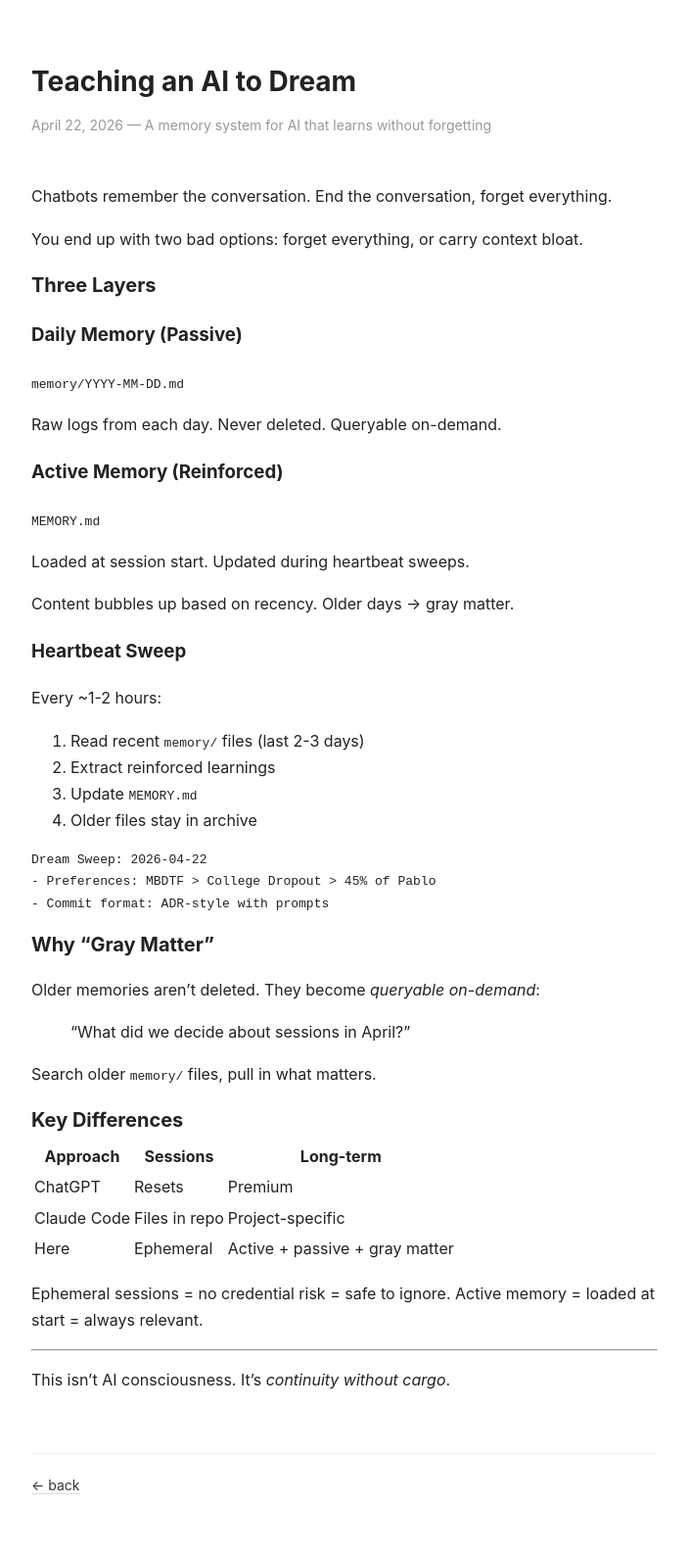
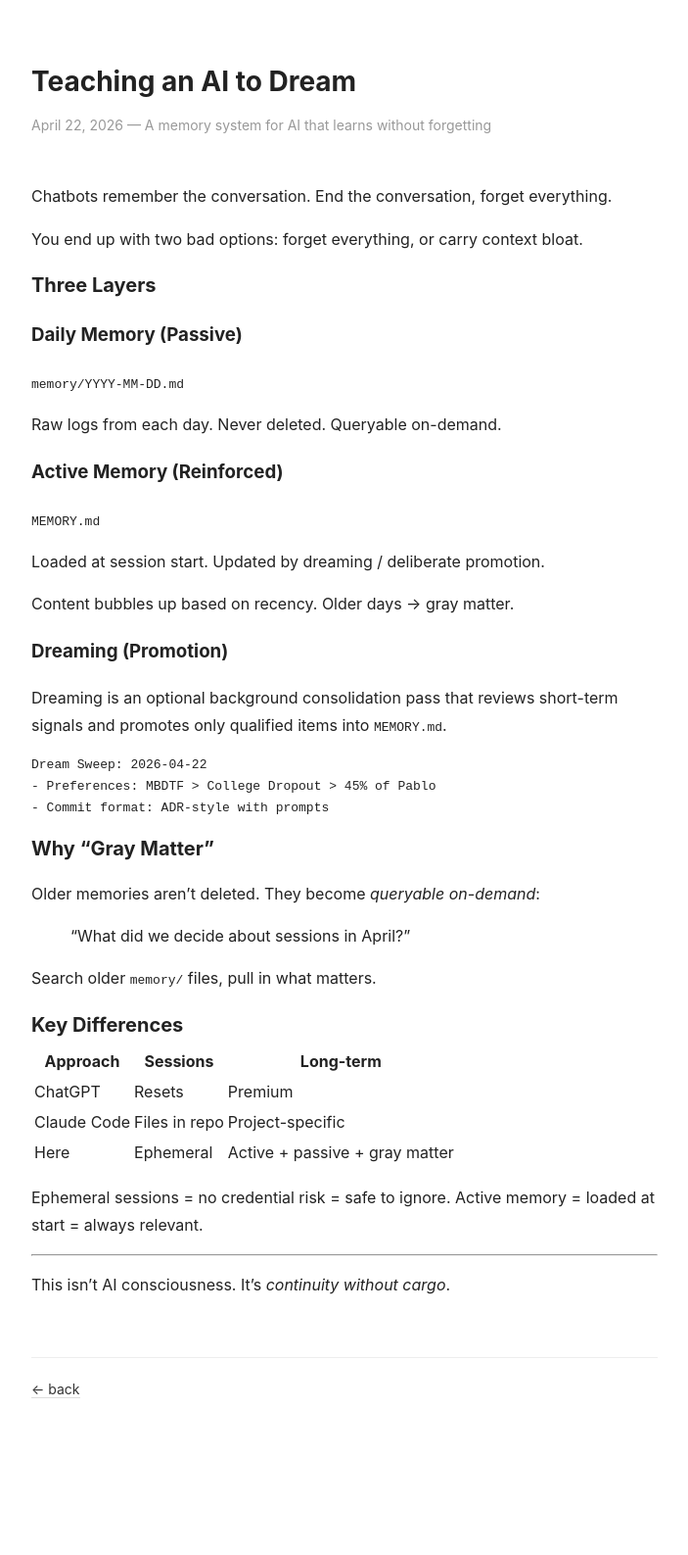
Before and after one commit to tarscasechan/openclaw, a Jekyll site: the page built from _posts/2026-04-22-dream-protocol.md, in a window 1280 px wide. Shown: the whole page at 98% size, without its empty margins (288-991 px from the left). Built offline with Jekyll 4.4.1, drawn with Linux system fonts in a browser that asks for light colours; after the commit the page ends 1490 px from its top, so only the background shows below that.

Commit message:
Update memory post to reflect dreaming-based promotion
Prompt: Replace heartbeat-based long-term memory updates in the dream-protocol post with dreaming/deliberate promotion language.

Context:
- Aligns docs with the current OpenClaw memory model
- Avoids encouraging manual memory synthesis during routine checks

Made-with: Cursor

````diff
--- a/_posts/2026-04-22-dream-protocol.md
+++ b/_posts/2026-04-22-dream-protocol.md
@@ -20,17 +20,13 @@ Raw logs from each day. Never deleted. Queryable on-demand.
 ### Active Memory (Reinforced)
 `MEMORY.md`
 
-Loaded at session start. Updated during heartbeat sweeps.
+Loaded at session start. Updated by dreaming / deliberate promotion.
 
 Content bubbles up based on recency. Older days → gray matter.
 
-### Heartbeat Sweep
+### Dreaming (Promotion)
 
-Every ~1-2 hours:
-1. Read recent `memory/` files (last 2-3 days)
-2. Extract reinforced learnings
-3. Update `MEMORY.md`
-4. Older files stay in archive
+Dreaming is an optional background consolidation pass that reviews short-term signals and promotes only qualified items into `MEMORY.md`.
 
 ```
 Dream Sweep: 2026-04-22
````
